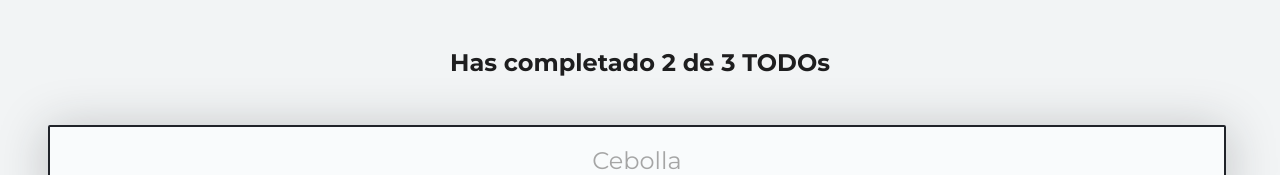
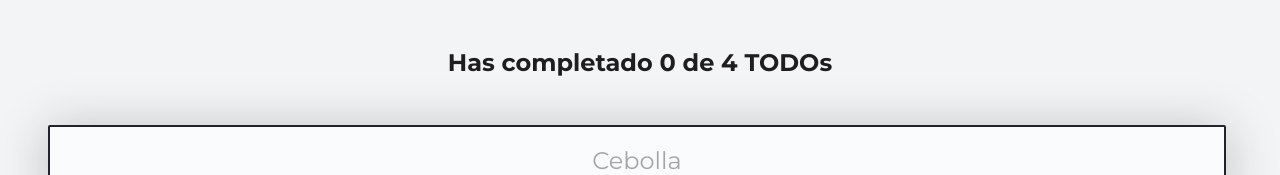
Before and after one commit to RetaxMaster/todo-machine, a React (Create React App) app: page / in a window 1280 px wide. Shown: the top 175 px of the page. Built offline with nearby package versions, Linux system fonts and the light colour scheme.

Commit message:
Creacion del buscados

```diff
--- a/src/App.js
+++ b/src/App.js
@@ -6,7 +6,7 @@
 import { CreateTodoButton } from "./CreateTodoButton";
 // import './App.css';
 
-const todos = [
+const defaultTodos = [
   {
     text: "Cortar Cebolla",
     completed: false
@@ -26,15 +26,46 @@
 ]
 
 function App(props) {
+
+  const [todos, setTodos] = React.useState(defaultTodos);
+  const [searchValue, setSearchValue] = React.useState("");
+
+  const completedTodos = todos.filter(todo => !!todo.completed).length;
+  const totalTodos = todos.length;
+
+  let searchedTodos = [];
+
+  if (!searchValue.length >= 1) {
+    searchedTodos = todos;
+  }
+  else {
+
+    searchedTodos = todos.filter(todo => {
+
+      const todoText = todo.text.toLowerCase();
+      const searchText = searchValue.toLowerCase();
+
+      return todoText.includes(searchText);
+
+    });
+
+  }
+
   return (
     <React.Fragment>
-      <TodoCounter />
+      <TodoCounter
+        total={totalTodos}
+        completed={completedTodos}
+      />
 
 
-      <TodoSearch />
+      <TodoSearch
+        searchValue={searchValue}
+        setSearchValue={setSearchValue}
+      />
 
       <TodoList>
-          {todos.map(todo => (
+          {searchedTodos.map(todo => (
             <TodoItem
               key={todo.text}
               text={todo.text}
--- a/src/TodoCounter.js
+++ b/src/TodoCounter.js
@@ -1,9 +1,9 @@
 import React from 'react';
 import './TodoCounter.css';
 
-function TodoCounter() {
+function TodoCounter({total, completed}) {
   return (
-    <h2 className="TodoCounter">Has completado 2 de 3 TODOs</h2>
+    <h2 className="TodoCounter">Has completado {completed} de {total} TODOs</h2>
   );
 }
 
--- a/src/TodoSearch.js
+++ b/src/TodoSearch.js
@@ -1,9 +1,7 @@
 import React from 'react';
 import './TodoSearch.css';
 
-function TodoSearch() {
-
-  const [searchValue, setSearchValue] = React.useState("");
+function TodoSearch({ searchValue, setSearchValue }) {
 
   const onSearchValueChange = (event) => {
     setSearchValue(event.target.value);
```
